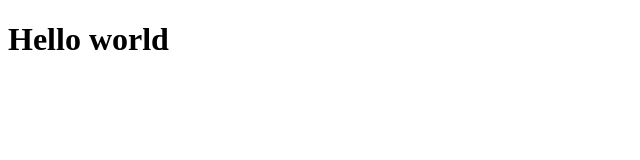
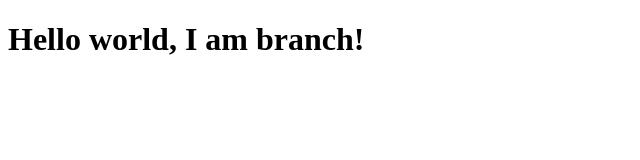
Before and after one commit to mstrlaw/github-actions-vercel, a website: page src/index.html in a window 1280 px wide. Shown: the whole page, without its empty margins (0-640 px from the left). Drawn offline with Linux system fonts and the light colour scheme.

Commit message:
Adds a change to the homeapge

```diff
--- a/src/index.html
+++ b/src/index.html
@@ -1,4 +1,4 @@
 <!DOCTYPE html>
 <html>
-    <h1>Hello world</h1>
+    <h1>Hello world, I am branch!</h1>
 </html>
```
